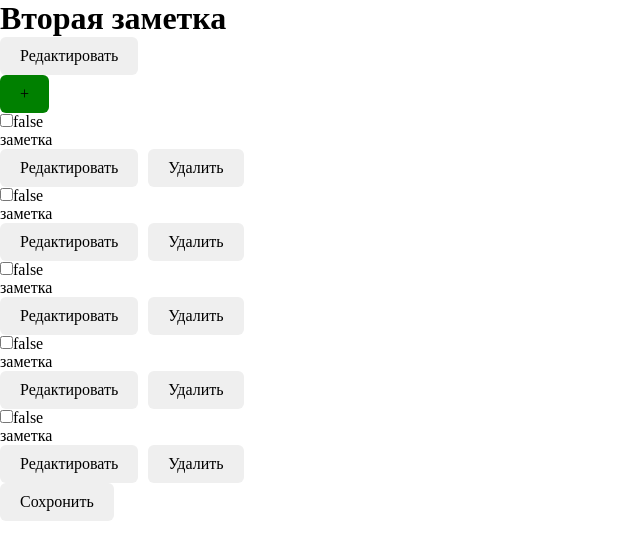
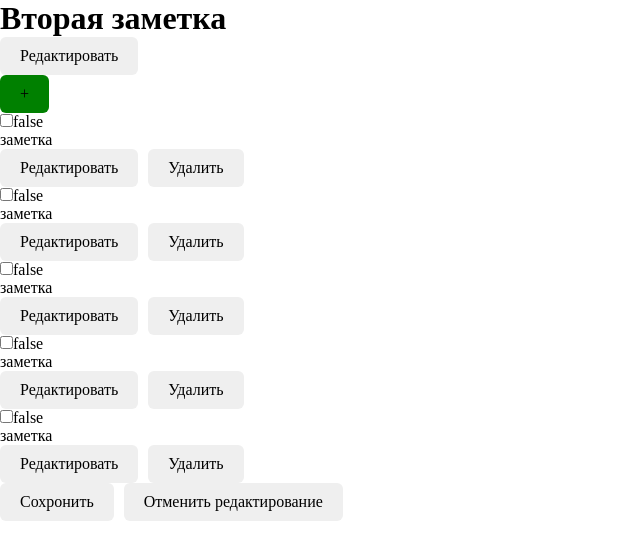
Before and after one commit to PavelHtml/new-test, a Vue app: page /todo/1 in a window 1280 px wide. Shown: the top 560 px of the page, without its empty margins (0-640 px from the left). Built offline with nearby package versions, Linux system fonts and the light colour scheme.

Commit message:
remove update

```diff
--- a/src/views/TodoView.vue
+++ b/src/views/TodoView.vue
@@ -13,6 +13,7 @@ const route = useRoute()
 
 const update = ref(false)
 const open = ref(false)
+const openRemove = ref(false)
 const updateTitle = () => {
   update.value = !update.value
 }
@@ -23,6 +24,19 @@ const saveNoteHandler = () => {
   setTimeout(() => {
     open.value = false
   }, 2000)
+}
+
+const openPopUpRemoveUpdate = () => {
+  openRemove.value = true
+}
+
+const closeRemovePopUp = () => {
+  openRemove.value = false
+}
+
+const removeUpdate = () => {
+  openNote(route.params.id)
+  closeRemovePopUp()
 }
 
 onBeforeMount(() => {
@@ -44,7 +58,18 @@ onBeforeMount(() => {
       </div>
     </div>
     <note-list></note-list>
-    <Button @click.prevent="saveNoteHandler">Сохронить</Button>
+    <div class="todo_controls">
+      <Button @click.prevent="saveNoteHandler">Сохронить</Button>
+      <Button @click.prevent="openPopUpRemoveUpdate">Отменить редактирование</Button>
+    </div>
+    <PopUp :open="openRemove">
+      <h2>Отменить редактирование?</h2>
+      <div class="popup_buttons">
+        <Button @click.prevent="closeRemovePopUp">Нет</Button>
+        <Button @click.prevent="removeUpdate()">Да</Button>
+      </div>
+    </PopUp>
+
     <PopUp :open="open">
       <h2>Изменения сохранены</h2>
     </PopUp>
```
